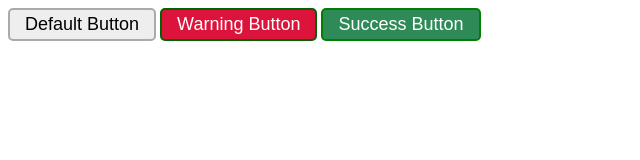
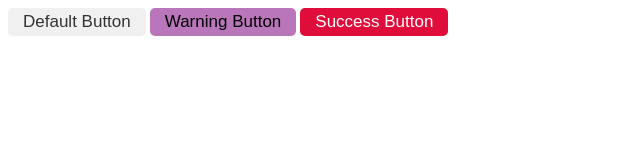
Before and after one commit to wow2nov/css-cascading-and-specificity, a website: page ex-1/index.html in a window 1280 px wide. Shown: the whole page, without its empty margins (0-640 px from the left). Drawn offline with Linux system fonts and the light colour scheme.

Commit message:
refactor:simplify button styles and update color scheme

```diff
--- a/ex-1/style.css
+++ b/ex-1/style.css
@@ -1,30 +1,25 @@
-/* Start coding here  */
-.ex-btn {
+button {
   padding: 4px 15px;
   border-radius: 5px;
-  font-size: 18px;
+  font-size: 17px;
   cursor: pointer;
-  color: black;
-  background-color: #eee;
-  border: 2px solid #aaa;
+  border: none;
 }
 
-.ex-btn-warning {
-  padding: 4px 15px;
-  border-radius: 5px;
-  font-size: 18px;
-  cursor: pointer;
-  color: white;
-  background-color: crimson;
-  border: 2px solid darkgreen;
+
+.ex-btn {
+  background-color: #f0f0f0;
+  color: #333;
 }
 
+
+.ex-btn-warning {
+  background-color: #b976ba;
+  color: #000;
+}
+
+
 .ex-btn-success {
-  padding: 4px 15px;
-  border-radius: 5px;
-  font-size: 18px;
-  cursor: pointer;
-  color: white;
-  background-color: seagreen;
-  border: 2px solid green;
+  background-color: #e00d3b;
+  color: #fff;
 }
```
